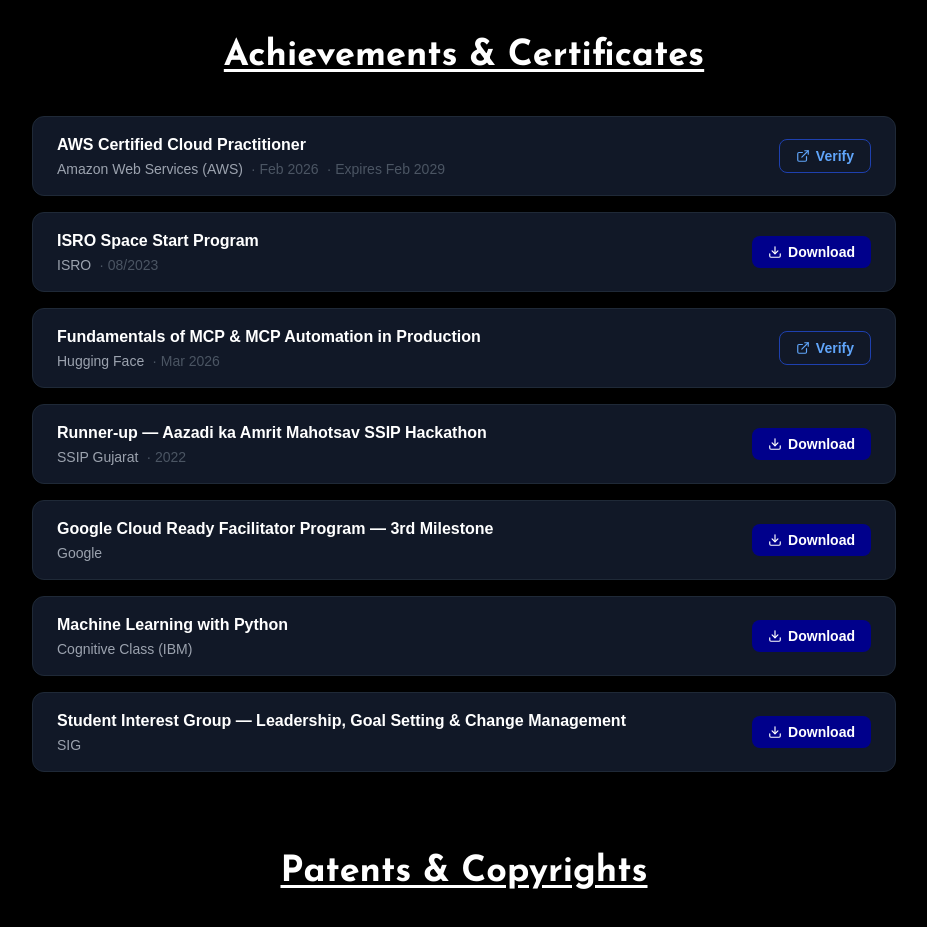
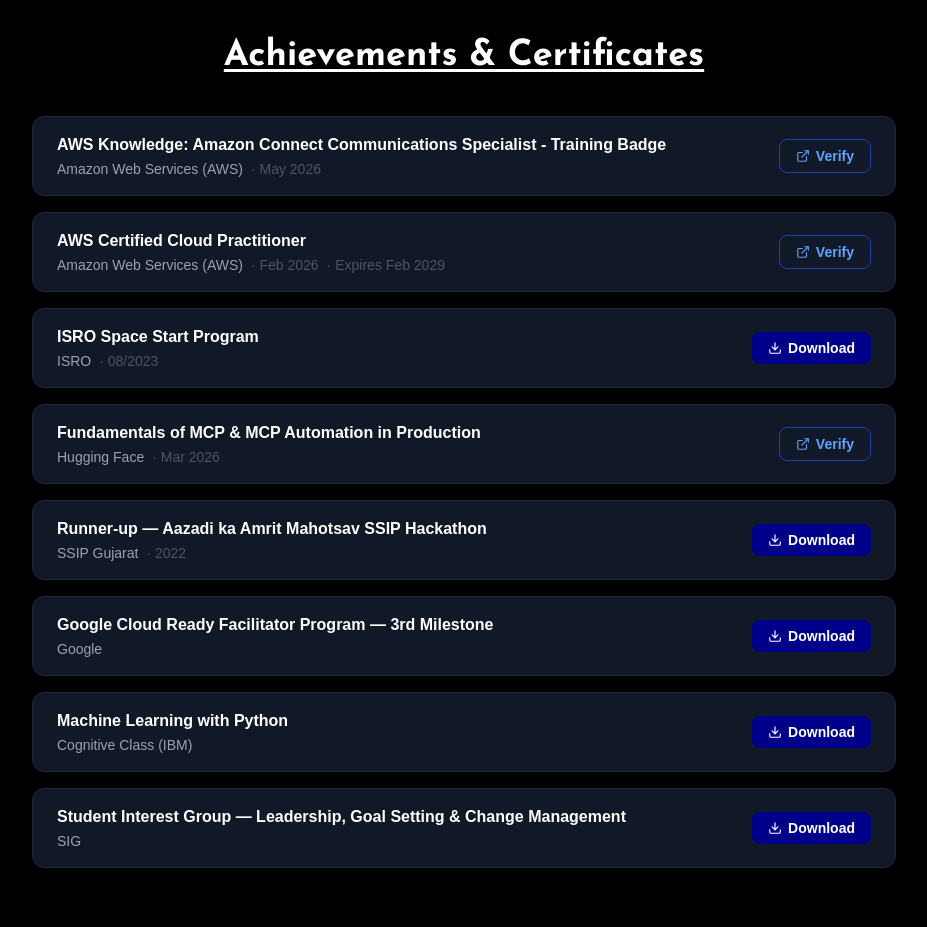
Before and after one commit to harshj-1703/portfolio, a Next.js app: page / in a window 1280 px wide. Shown: the part 5000-5927 px from the top of the page, without its empty margins (176-1103 px from the left). Built offline with nearby package versions, Linux system fonts and the light colour scheme; no server answers.

Commit message:
Update Achievements.tsx

```diff
--- a/src/components/Achievements.tsx
+++ b/src/components/Achievements.tsx
@@ -2,6 +2,15 @@
 import { FiDownload, FiExternalLink } from "react-icons/fi";
 
 const achievements = [
+  {
+    title: "AWS Knowledge: Amazon Connect Communications Specialist - Training Badge",
+    issuer: "Amazon Web Services (AWS)",
+    year: "May 2026",
+    expiry: null,
+    downloadLink: null,
+    verifyLink:
+      "https://www.credly.com/badges/d5a636b4-2956-40a3-adf7-5eacd051064a",
+  },
   {
     title: "AWS Certified Cloud Practitioner",
     issuer: "Amazon Web Services (AWS)",
```
